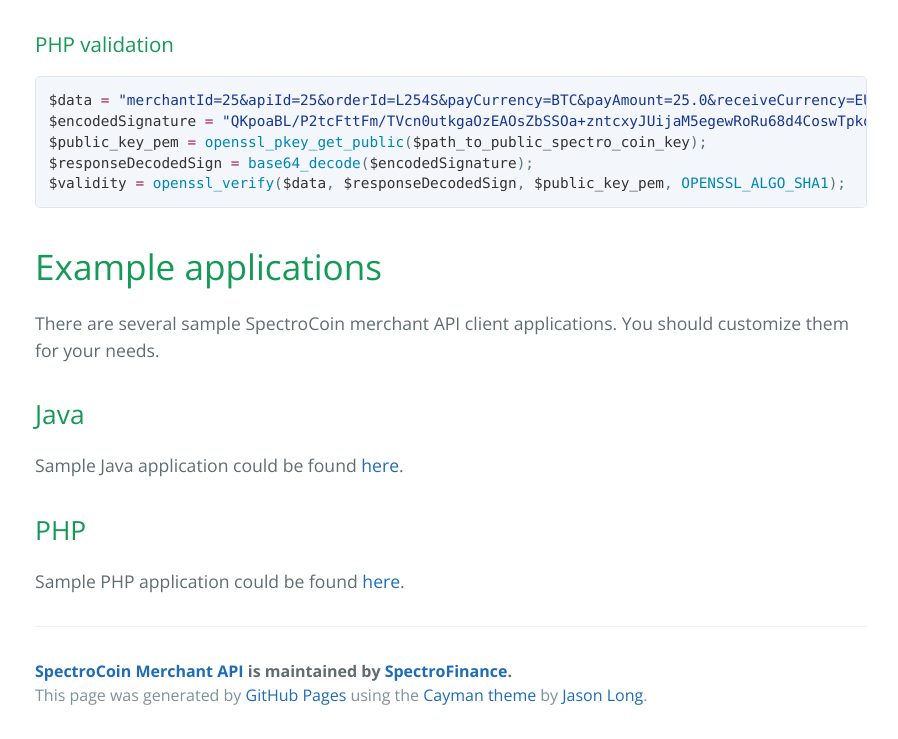
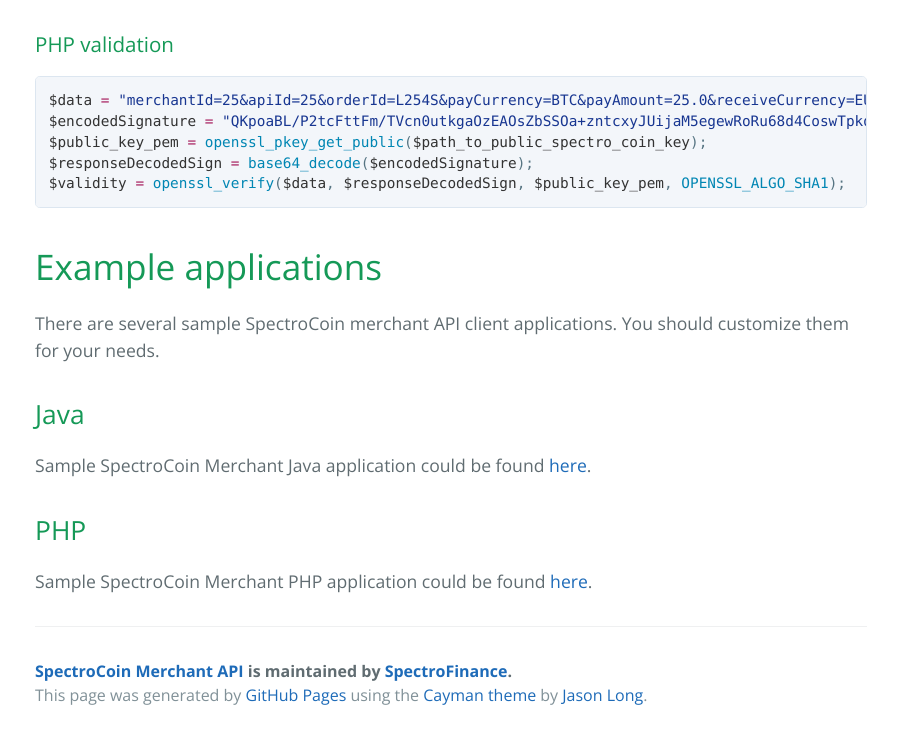
Before and after one commit to SpectroFinance/SpectroCoin-Merchant-API, a plain HTML site: page index.html in a window 1280 px wide. Shown: the part 8752-9491 px from the top of the page, without its empty margins (189-1087 px from the left). Drawn offline with nearby package versions, Linux system fonts and the light colour scheme.

```diff
--- a/index.html
+++ b/index.html
@@ -623,12 +623,12 @@ verifier<span class="pl-k">.</span>update(parameters<span class="pl-k">.</span>g
 <h2>
 <a id="java" class="anchor" href="#java" aria-hidden="true"><span aria-hidden="true" class="octicon octicon-link"></span></a>Java</h2>
 
-<p>Sample Java application could be found <a href="https://github.com/SpectroFinance/SpectroCoin-Merchant-Java">here</a>.</p>
+<p>Sample SpectroCoin Merchant Java application could be found <a href="https://github.com/SpectroFinance/SpectroCoin-Merchant-Java">here</a>.</p>
 
 <h2>
 <a id="php" class="anchor" href="#php" aria-hidden="true"><span aria-hidden="true" class="octicon octicon-link"></span></a>PHP</h2>
 
-<p>Sample PHP application could be found <a href="https://github.com/SpectroFinance/SpectroCoin-Merchant-PHP">here</a>.</p>
+<p>Sample SpectroCoin Merchant PHP application could be found <a href="https://github.com/SpectroFinance/SpectroCoin-Merchant-PHP">here</a>.</p>
 
       <footer class="site-footer">
         <span class="site-footer-owner"><a href="https://github.com/SpectroFinance/SpectroCoin-Merchant-API">SpectroCoin Merchant API</a> is maintained by <a href="https://github.com/SpectroFinance">SpectroFinance</a>.</span>
```
Also changed, not shown: params.json (+1 -1 lines).
